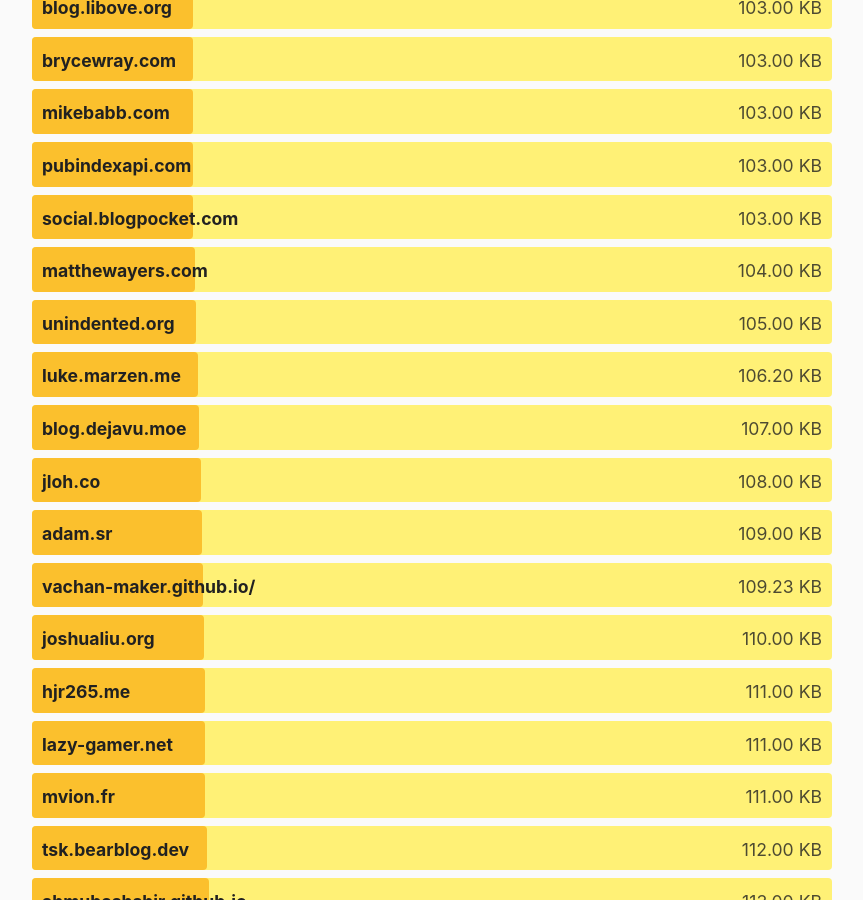
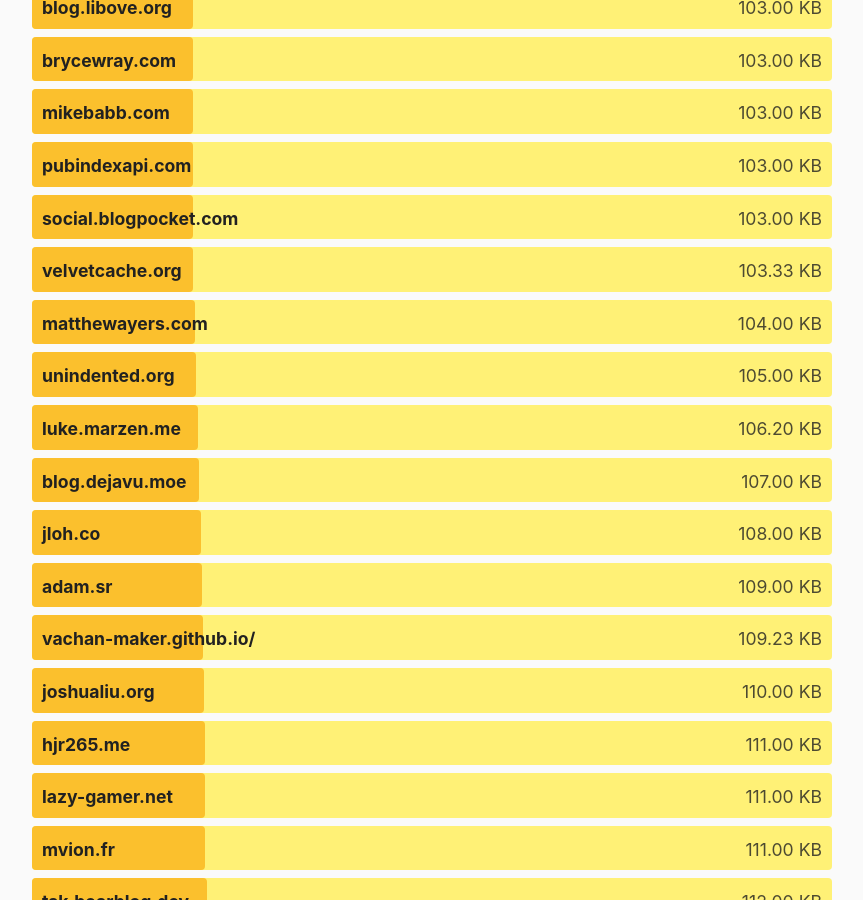
Before and after one commit to kevquirk/512kb.club, a Jekyll site: the page built from index.md, in a window 1280 px wide and 900 px high, scrolled down 25207 px. Shown: the whole window, without its empty margins (208-1071 px from the left). Built offline with Jekyll 4.4.1, drawn with Linux system fonts in a browser that asks for light colours.

Commit message:
Add velvetcache.org
Thank you!

https://radar.cloudflare.com/scan/317f7aba-4e32-4d2e-a94b-d6a855b0d04c/summary

```diff
--- a/_data/sites.yml
+++ b/_data/sites.yml
@@ -3757,3 +3757,8 @@
   url: https://zwieratko.sk/
   size: 28.07
   last_checked: 2024-02-11
+
+- domain: velvetcache.org
+  url: https://velvetcache.org/
+  size: 103.33
+  last_checked: 2024-03-11
```
